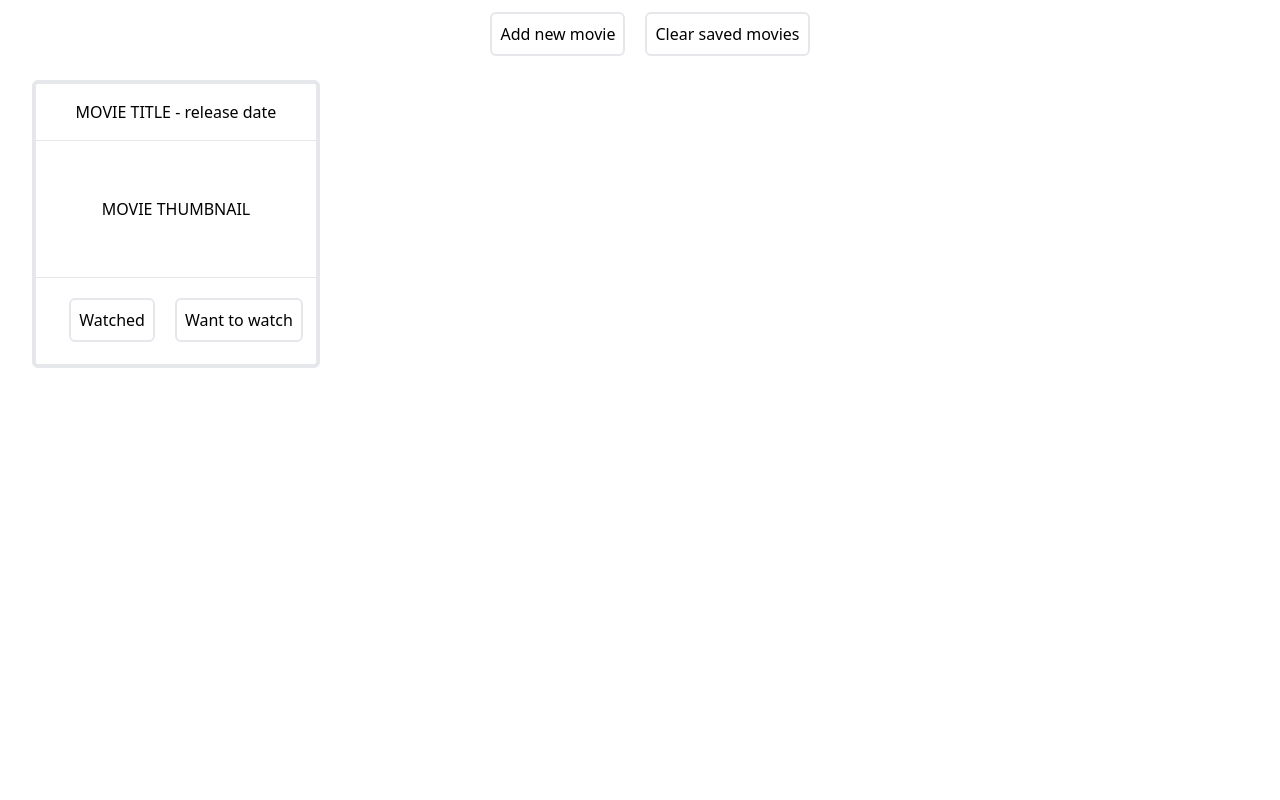
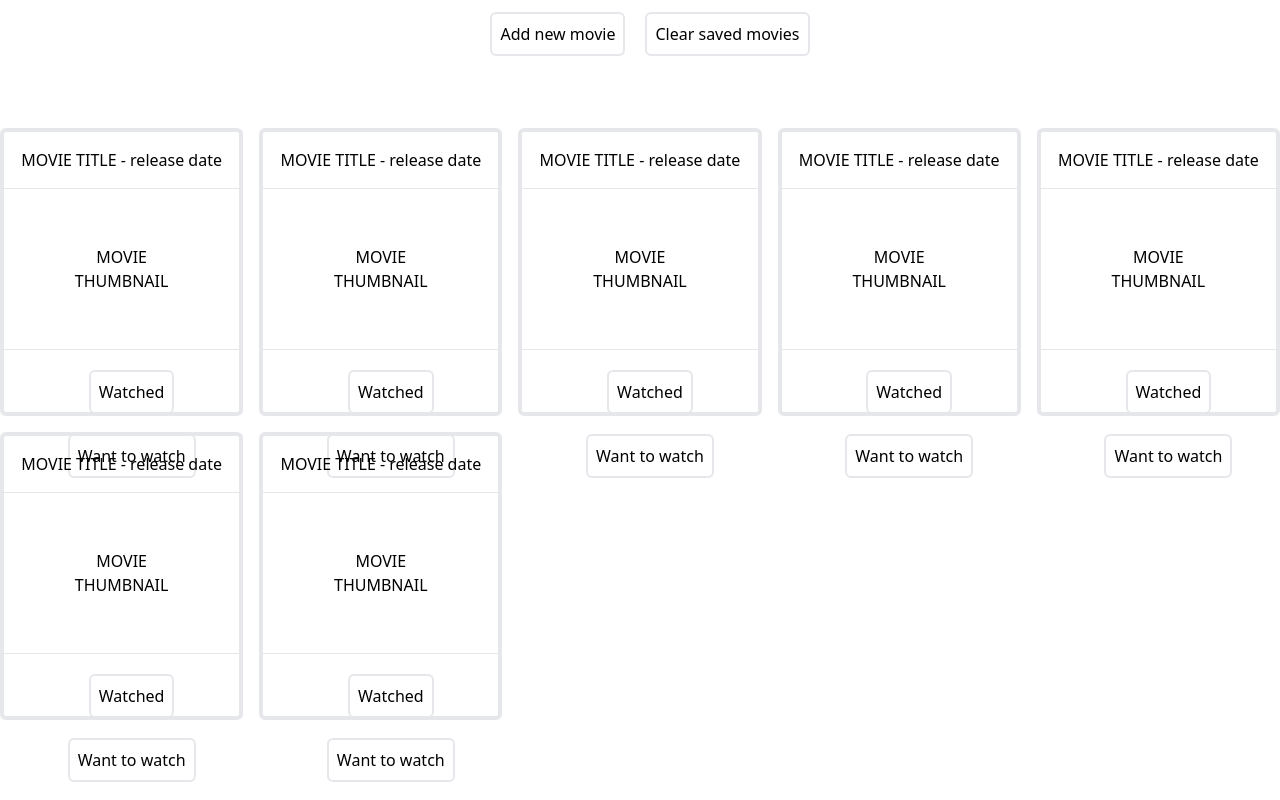
Before and after one commit to P-Hsgw/movies-library, a React (Create React App) app: page / in a window 1280 px wide. Built offline with nearby package versions, Linux system fonts and the light colour scheme; the HTML template or start-up script is replaced by a standard one.

Commit message:
Add grid layout for cards

```diff
--- a/src/components/Body.js
+++ b/src/components/Body.js
@@ -4,6 +4,16 @@ import { Card } from "./Card"
 export const Body = () => {
 
   return (
+    <div className="w-screen grid xl:grid-cols-5 gap-4 lg:grid-cols-3 md:grid-cols-2 mt-20">
     <Card />
+    <Card />
+    <Card />
+    <Card />
+    <Card />
+    <Card />
+    <Card />
+
+    </div>
+
   )
 }
--- a/src/components/Card.js
+++ b/src/components/Card.js
@@ -3,7 +3,8 @@ import { Button  } from "./Button";
 
 export const Card = () => {
   return(
-    <div className="border-4 border-solid rounded-md h-72 w-72 m-8 text-center divide-y divide-fuchsia-300">
+    <div className=" flex items-center justify-center">
+    <div className="border-4 border-solid rounded-md h-72 w-72 text-center divide-y divide-fuchsia-300">
       <div className="p-4">
         MOVIE TITLE - release date
       </div>
@@ -14,6 +15,6 @@ export const Card = () => {
         <Button>Watched </ Button>
         <Button>Want to watch</Button>
       </div>
-    </div>
+    </div></div>
   )
 }
```
